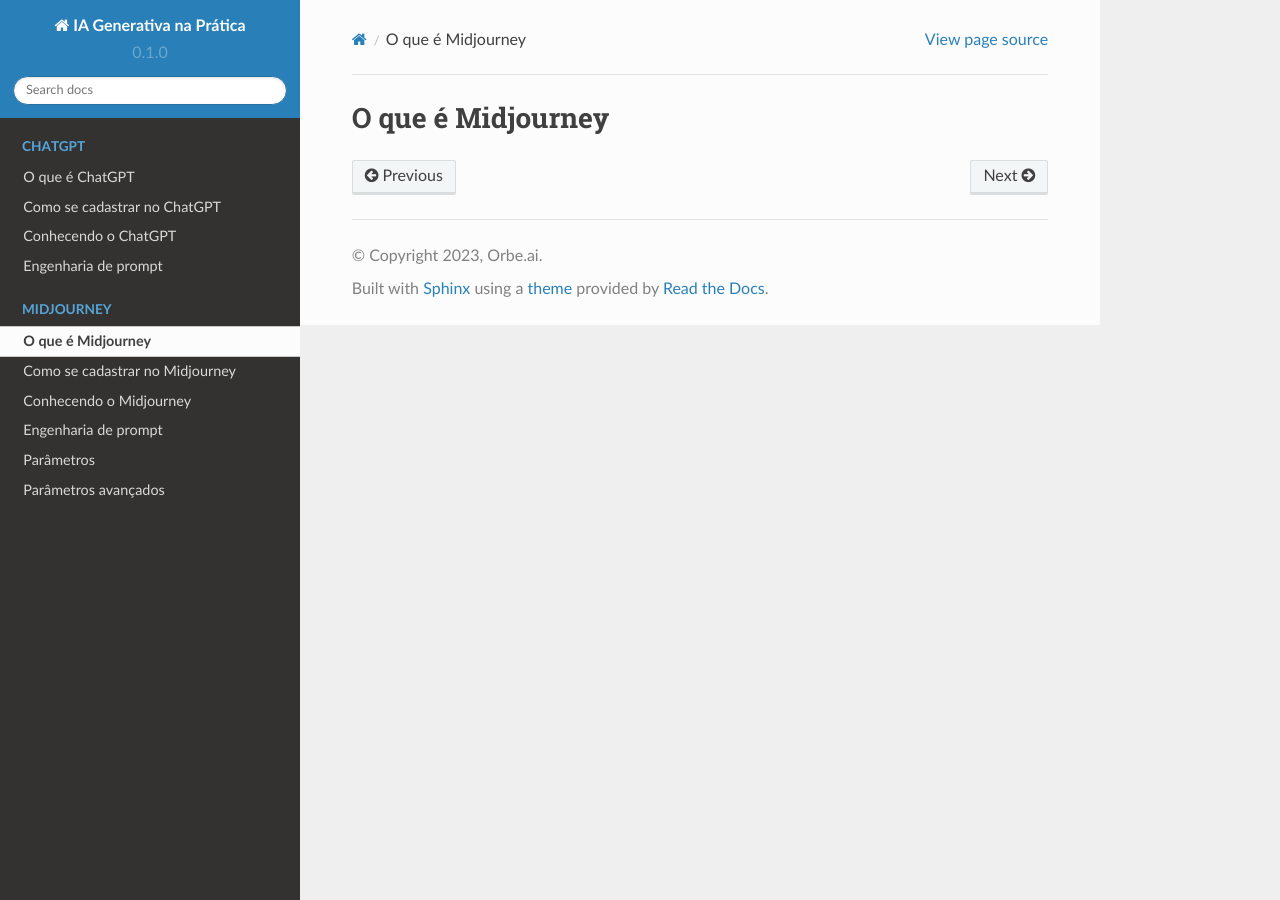
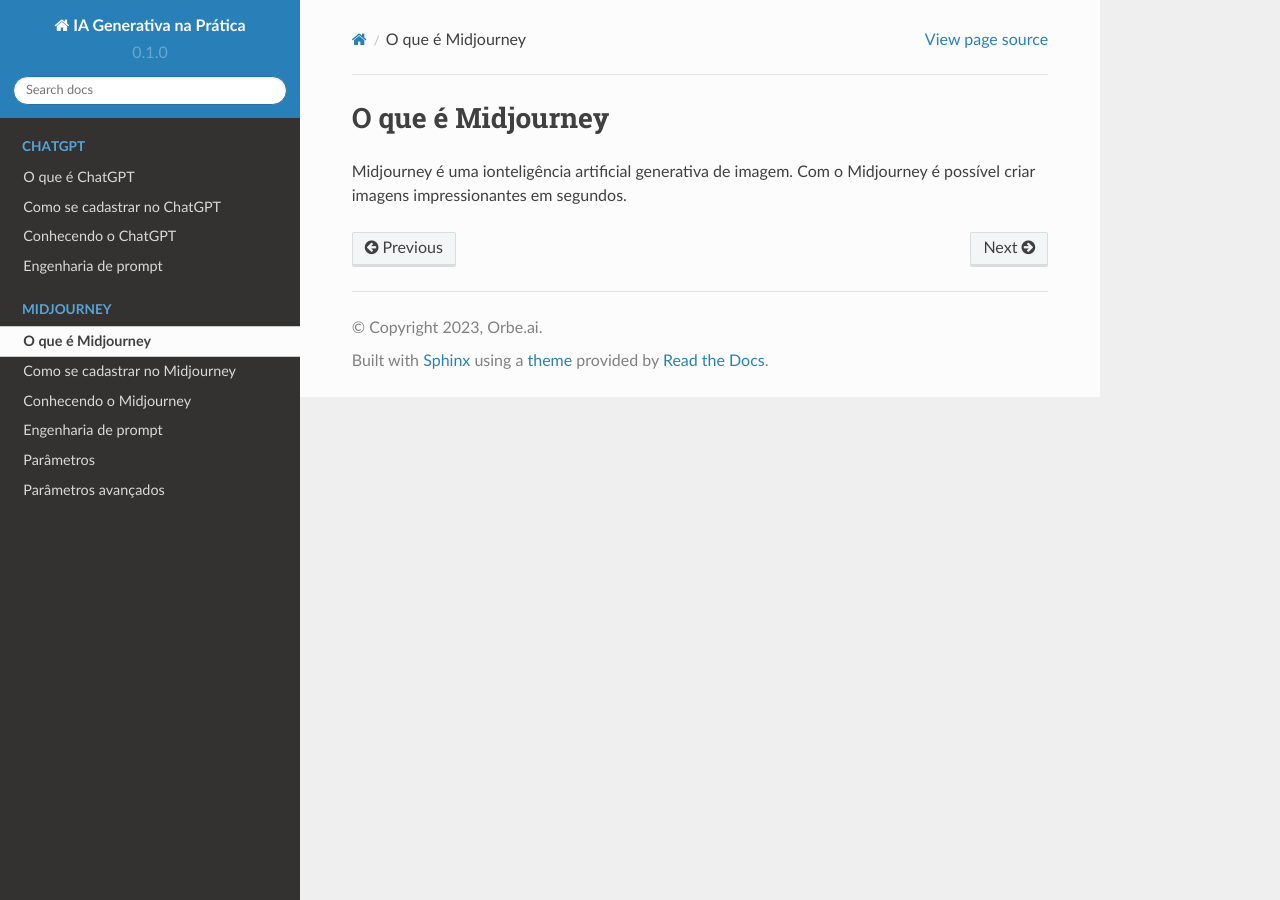
Before and after one commit to conteudo-orbeai/RTD_GENAI_V01, a Sphinx documentation site: the page built from docs/source/MIDJOURNEY/mj_o_que_e_mj/mj_o_que_e_mj.rst, in a window 1280 px wide. Built offline with Sphinx 7.4.7 and the Read the Docs theme 2.0.0, drawn with Linux system fonts in a browser that asks for light colours; pages that are not in the unit, such as notebooks, are missing from menus.

Commit message:
Update mj_o_que_e_mj.rst

```diff
--- a/docs/source/MIDJOURNEY/mj_o_que_e_mj/mj_o_que_e_mj.rst
+++ b/docs/source/MIDJOURNEY/mj_o_que_e_mj/mj_o_que_e_mj.rst
@@ -1,3 +1,6 @@
 ******************
 O que é Midjourney
 ******************
+
+Midjourney é uma ionteligência artificial generativa de imagem.
+Com o Midjourney é possível criar imagens impressionantes em segundos.
```
